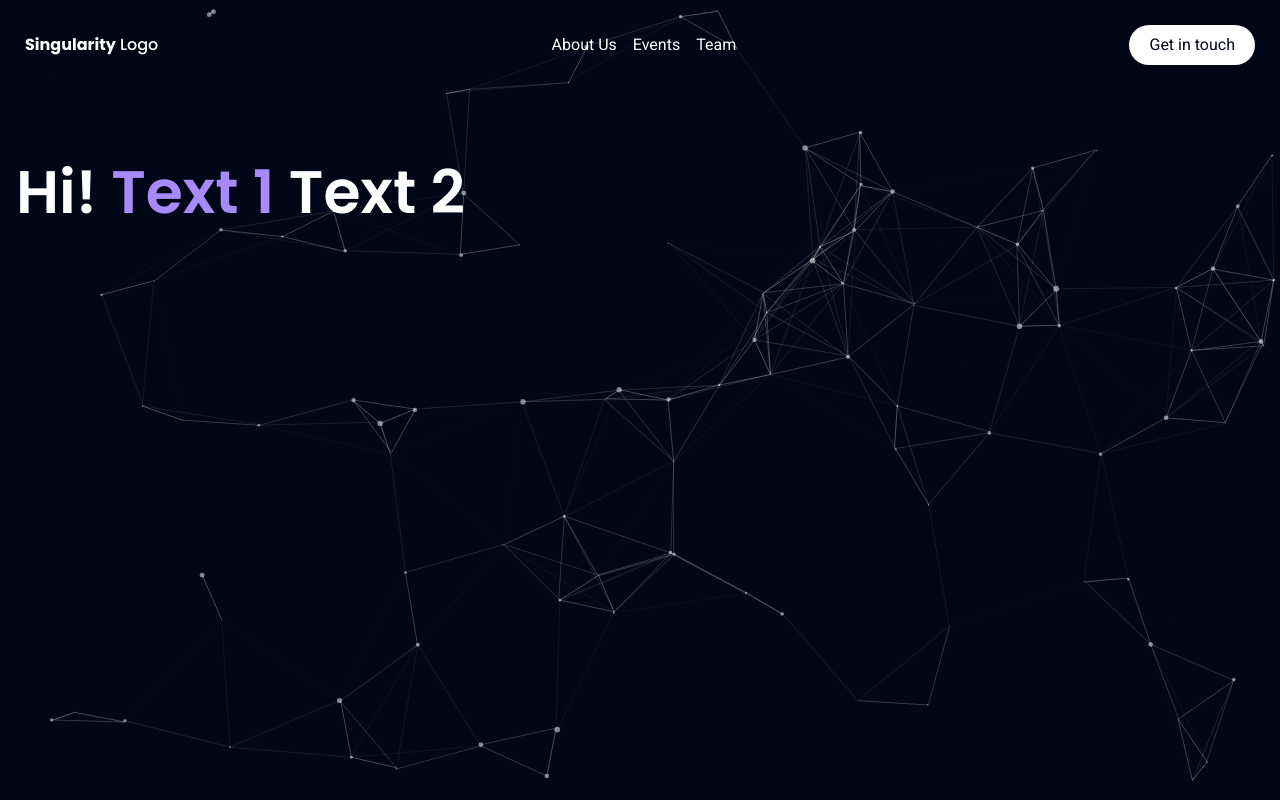
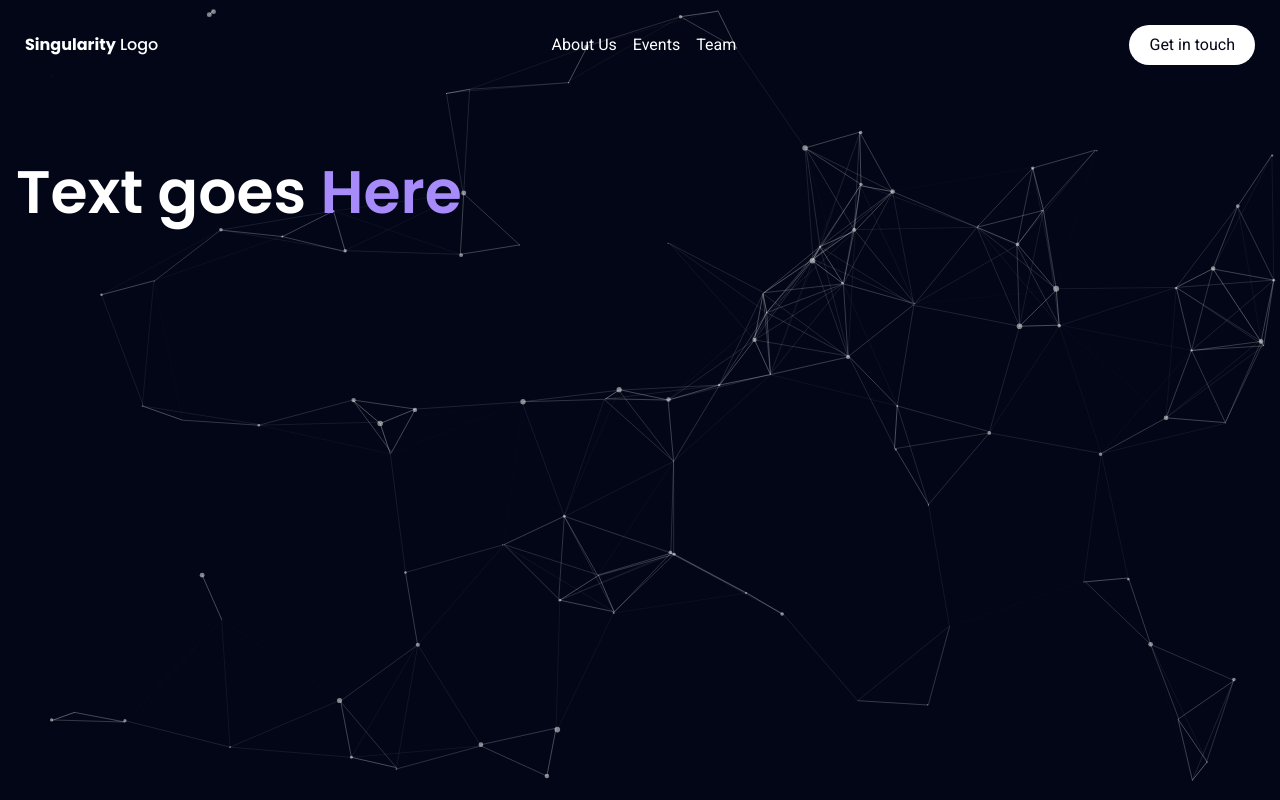
Before and after one commit to sattwamo/singularity-website, a SvelteKit app: page / in a window 1280 px wide. Built offline with nearby package versions, Linux system fonts and the light colour scheme.

Commit message:
text update

```diff
--- a/src/components/Main.svelte
+++ b/src/components/Main.svelte
@@ -6,7 +6,7 @@
     <section id="introPage" class="grid grid-cols-1 lg:grid-cols-2 gap-10 py-8 sm:py-14">
         <div class="flex flex-col lg:justify-center text-center lg:text-left gap-6 md:gap-8 lg:gap-10">
             <h2 class="font-semibold text-4xl sm:text-5xl md:text-6xl">
-                Hi! <span class="poppins text-violet-400">Text 1</span> Text 2
+                Text goes <span class="poppins text-violet-400">Here</span>
             </h2>
         </div>
 
```
